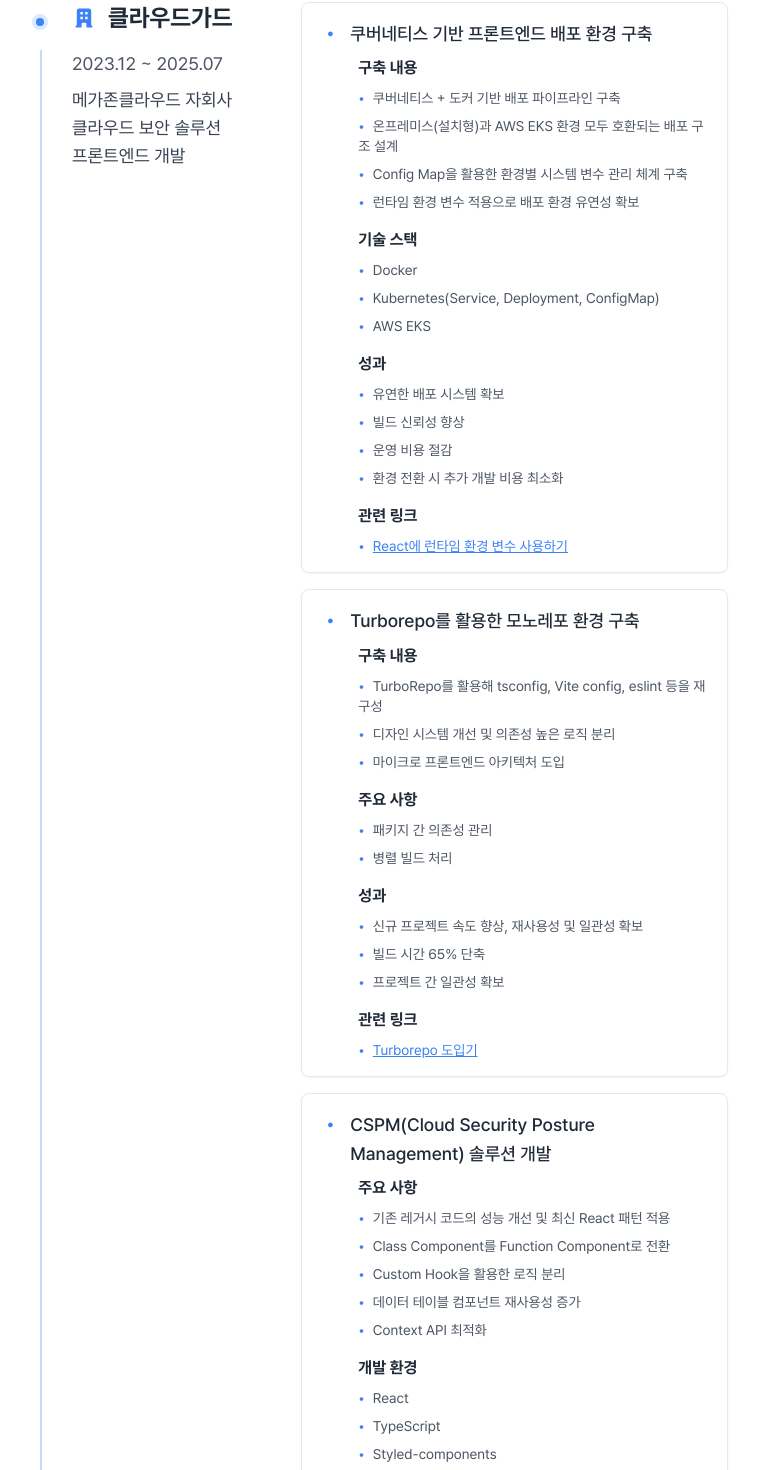
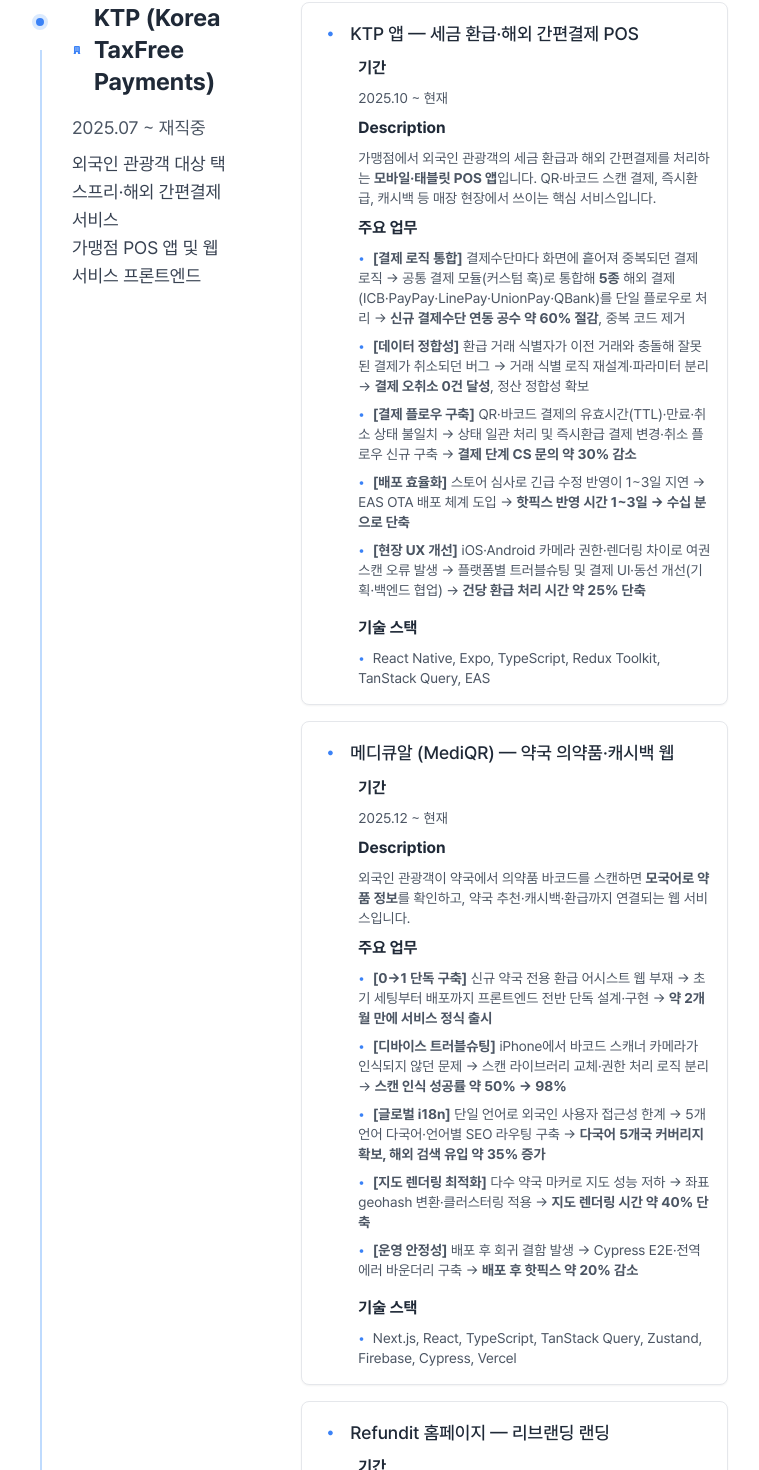
Before and after one commit to yongseong2/portfolio, a React (Vite) app: page / in a window 1280 px wide. Shown: the part 1160-2630 px from the top of the page, without its empty margins (392-1151 px from the left). Built offline with nearby package versions, Linux system fonts and the light colour scheme.

Commit message:
Feat: career, skill 업데이트

```diff
--- a/src/data/career.ts
+++ b/src/data/career.ts
@@ -12,156 +12,147 @@
 export const careerData: Career[] = [
   {
     category: '프론트엔드 개발',
-    title: '클라우드가드',
-    period: '2023.12 ~ 2025.07',
-    description: '메가존클라우드 자회사\n클라우드 보안 솔루션 프론트엔드 개발',
+    title: 'KTP (Korea TaxFree Payments)',
+    period: '2025.07 ~ 재직중',
+    description:
+      '외국인 관광객 대상 택스프리·해외 간편결제 서비스\n가맹점 POS 앱 및 웹 서비스 프론트엔드',
     details: [
       {
-        title: '쿠버네티스 기반 프론트엔드 배포 환경 구축',
+        title: 'KTP 앱 — 세금 환급·해외 간편결제 POS',
         description: `
-### 구축 내용
-- 쿠버네티스 + 도커 기반 배포 파이프라인 구축
-- 온프레미스(설치형)과 AWS EKS 환경 모두 호환되는 배포 구조 설계
-- Config Map을 활용한 환경별 시스템 변수 관리 체계 구축
-- 런타임 환경 변수 적용으로 배포 환경 유연성 확보
+### 기간
+2025.10 ~ 현재
+
+### Description
+가맹점에서 외국인 관광객의 세금 환급과 해외 간편결제를 처리하는 **모바일·태블릿 POS 앱**입니다. QR·바코드 스캔 결제, 즉시환급, 캐시백 등 매장 현장에서 쓰이는 핵심 서비스입니다.
+
+### 주요 업무
+- **[결제 로직 통합]** 결제수단마다 화면에 흩어져 중복되던 결제 로직 → 공통 결제 모듈(커스텀 훅)로 통합해 **5종** 해외 결제(ICB·PayPay·LinePay·UnionPay·QBank)를 단일 플로우로 처리 → **신규 결제수단 연동 공수 약 60% 절감**, 중복 코드 제거
+- **[데이터 정합성]** 환급 거래 식별자가 이전 거래와 충돌해 잘못된 결제가 취소되던 버그 → 거래 식별 로직 재설계·파라미터 분리 → **결제 오취소 0건 달성**, 정산 정합성 확보
+- **[결제 플로우 구축]** QR·바코드 결제의 유효시간(TTL)·만료·취소 상태 불일치 → 상태 일관 처리 및 즉시환급 결제 변경·취소 플로우 신규 구축 → **결제 단계 CS 문의 약 30% 감소**
+- **[배포 효율화]** 스토어 심사로 긴급 수정 반영이 1~3일 지연 → EAS OTA 배포 체계 도입 → **핫픽스 반영 시간 1~3일 → 수십 분으로 단축**
+- **[현장 UX 개선]** iOS·Android 카메라 권한·렌더링 차이로 여권 스캔 오류 발생 → 플랫폼별 트러블슈팅 및 결제 UI·동선 개선(기획·백엔드 협업) → **건당 환급 처리 시간 약 25% 단축**
 
 ### 기술 스택
-- Docker
-- Kubernetes(Service, Deployment, ConfigMap)
-- AWS EKS
-
-### 성과
-- 유연한 배포 시스템 확보
-- 빌드 신뢰성 향상
-- 운영 비용 절감
-- 환경 전환 시 추가 개발 비용 최소화
-
-### 관련 링크
-- [React에 런타임 환경 변수 사용하기](https://velog.io/@yongseong2/React%EC%97%90-%EB%9F%B0%ED%83%80%EC%9E%84-%ED%99%98%EA%B2%BD-%EB%B3%80%EC%88%98-%EC%82%AC%EC%9A%A9%ED%95%98%EA%B8%B0)
+- React Native, Expo, TypeScript, Redux Toolkit, TanStack Query, EAS
 `,
       },
       {
-        title: 'Turborepo를 활용한 모노레포 환경 구축',
+        title: '메디큐알 (MediQR) — 약국 의약품·캐시백 웹',
         description: `
-### 구축 내용
-- TurboRepo를 활용해 tsconfig, Vite config, eslint 등을 재구성
-- 디자인 시스템 개선 및 의존성 높은 로직 분리
-- 마이크로 프론트엔드 아키텍처 도입
+### 기간
+2025.12 ~ 현재
 
-### 주요 사항
-- 패키지 간 의존성 관리
-- 병렬 빌드 처리
+### Description
+외국인 관광객이 약국에서 의약품 바코드를 스캔하면 **모국어로 약품 정보**를 확인하고, 약국 추천·캐시백·환급까지 연결되는 웹 서비스입니다.
 
-### 성과
-- 신규 프로젝트 속도 향상, 재사용성 및 일관성 확보
-- 빌드 시간 65% 단축
-- 프로젝트 간 일관성 확보
+### 주요 업무
+- **[0→1 단독 구축]** 신규 약국 전용 환급 어시스트 웹 부재 → 초기 세팅부터 배포까지 프론트엔드 전반 단독 설계·구현 → **약 2개월 만에 서비스 정식 출시**
+- **[디바이스 트러블슈팅]** iPhone에서 바코드 스캐너 카메라가 인식되지 않던 문제 → 스캔 라이브러리 교체·권한 처리 로직 분리 → **스캔 인식 성공률 약 50% → 98%**
+- **[글로벌 i18n]** 단일 언어로 외국인 사용자 접근성 한계 → 5개 언어 다국어·언어별 SEO 라우팅 구축 → **다국어 5개국 커버리지 확보, 해외 검색 유입 약 35% 증가**
+- **[지도 렌더링 최적화]** 다수 약국 마커로 지도 성능 저하 → 좌표 geohash 변환·클러스터링 적용 → **지도 렌더링 시간 약 40% 단축**
+- **[운영 안정성]** 배포 후 회귀 결함 발생 → Cypress E2E·전역 에러 바운더리 구축 → **배포 후 핫픽스 약 20% 감소**
 
-### 관련 링크
-- [Turborepo 도입기](https://velog.io/@yongseong2/Turborepo-도입기)
-
-`,
-      },
-
-      {
-        title: 'CSPM(Cloud Security Posture Management) 솔루션 개발',
-        description: `
-### 주요 사항
-- 기존 레거시 코드의 성능 개선 및 최신 React 패턴 적용
-- Class Component를 Function Component로 전환
-- Custom Hook을 활용한 로직 분리
-- 데이터 테이블 컴포넌트 재사용성 증가
-- Context API 최적화
-
-### 개발 환경
-- React
-- TypeScript
-- Styled-components
-- React Query
-- Context API
-
-### 성과
-- 번들 사이즈 20% 이상 감소
-- 코드 유지보수성 향상
-- 컴포넌트 리렌더링 40% 감소
-- 상태 관리 코드 가독성 개선
+### 기술 스택
+- Next.js, React, TypeScript, TanStack Query, Zustand, Firebase, Cypress, Vercel
 `,
       },
       {
-        title: 'Cypress를 활용한 E2E 테스트 환경 구축',
+        title: 'Refundit 홈페이지 — 리브랜딩 랜딩',
         description: `
-### 주요 사항
-- 대표 기능 시나리오 별 자동화 테스트
-- API 연동 테스트
+### 기간
+2025.08 ~ 현재
 
-### 구현 내용
-- CI/CD 파이프라인 테스트 자동화
-- 테스트 결과 리포팅 시스템 구축
+### Description
+**리브랜딩**에 맞춘 마케팅 랜딩 및 **면세 신청** 웹사이트입니다.
 
-### 성과
-- 로그인부터 기능 시나리오를 자동화하여 잠재적 버그 사전 발견
-- 운영 환경 안정성 확보`,
+### 주요 업무
+- **[자체 인터랙션 구현]** 외부 스크롤 스냅 라이브러리가 다중 모니터·모바일 미지원 → 풀페이지 스크롤 스냅 인터랙션 직접 구현·해상도별 예외 처리 → **라이브러리 의존성 제거, 모바일 이탈률 약 20% 개선**
+- **[폼 완료율]** 다단계 면세 신청 폼 이탈 시 입력값 소실 → 전자서명 폼 상태 영속화(이탈 후 재진입 시 입력 유지) → **신청 완료율 약 25% 향상**
+- **[크로스 브라우저]** 사파리에서 전자서명 이미지 미노출 → 원인 분석 후 렌더링 방식 수정 → **서명 실패 문의 0건**
+- **[브랜드·SEO]** 검색 노출·브랜드 일관성 부재, 블로그 개별 컨텐츠 SEO 작업 → sitemap·JSON-LD·GA 셋업 및 디자인 시안 픽셀 단위 반영(디자인·마케팅 협업) → **주요 키워드 검색 1페이지 노출**
+
+### 기술 스택
+- Next.js, React, TypeScript, Zustand, framer-motion, react-hook-form, Zod
+`,
       },
       {
-        title: 'Webpack 빌드 시스템에서 Vite 마이그레이션',
+        title: '호텔 면세 솔루션 — 숙박 세금 환급',
         description: `
-### 마이그레이션 내용
-- Webpack v4에서 Vite로 전환
-- 빌드 설정 최적화
-- 개발 환경 개선
+### 기간
+2026.02 ~ 현재
 
-### 성과
-- 개발 서버 시작 시간 90% 단축
-- HMR 속도 대폭 개선
-- 빌드 시간 70% 감소`,
+### Description
+호텔 투숙객의 **숙박 세금 환급**을 처리하는 직원용 웹과, 투숙객이 직접 신청하는 **셀프 환급** 웹입니다.
+
+### 주요 업무
+- **[정산 정합성]** OTA 수수료율 미반영·미선택 버그로 환급액 오류 → 수수료율 기반 환급액 재계산 로직 구현·버그 수정 → **환급액 계산 오류 0건, 정산 정합성 확보**
+- **[업무 프로세스 간소화]** 수기 중심 환급 처리의 비효율 → 여권 MRZ 인증·다중 호텔 처리·온라인/워크인 이력 분리 → **건당 처리 시간 약 30% 단축**
+- **[운영 가시성]** 장애 추적·대응 어려움 → Sentry 글로벌 에러 처리·반려/완료 메일 플로우 구현 → **오류 탐지·대응 시간 단축**
+
+### 기술 스택
+- React, Vite, TypeScript, Zustand, TanStack Query, Sentry
+`,
       },
       {
-        title: '프론트 github actions + Code Deploy 배포 파이프라인 구축',
+        title: 'KTP 홈페이지 — 가맹점 신청·마케팅',
         description: `
-### 구축 내용
-- 쿠버네티스 + 도커 환경 이전 전 배포 파이프라인 구축
-- GitHub Actions 워크플로우 설계
-- AWS CodeDeploy 연동
+### 기간
+2025.07 ~ 현재
 
-### 자동화 항목
-- 코드 품질 검사 (ESLint, Prettier)
-- 테스트 자동 실행
-- 빌드 및 배포 프로세스
+### Description
+택스프리 서비스 소개, **가맹점 입점 신청**, 프로모션 웹사이트입니다.
 
-### 성과
-- 긴급 패치 대응 시간 단축`,
+### 주요 업무
+- **[전환율 실험]** 메인 페이지 전환율 정체 → A/B 테스트·해외결제 신청·블로그 구현(마케팅·기획 협업) → **메인 CTA 전환율 약 15% 개선, 유입률 높은 테스트 페이지 선택**
+- **[유지보수성]** 레거시 CSS 산재로 스타일 관리 비효율 → styled-components 마이그레이션·동적 sitemap·광고 트래킹 정비 → **검색 유입 증가, 스타일 유지보수 공수 절감**
+
+### 기술 스택
+- Next.js, React, TypeScript, TanStack Query, styled-components, AWS S3
+`,
+      },
+    ],
+  },
+  {
+    category: '프론트엔드 개발',
+    title: '클라우드 가드 (전 린아레나)',
+    period: '2024.12 ~ 2025.07',
+    description:
+      '메가존 클라우드 자회사\n클라우드 보안 솔루션 B2B SaaS 프론트엔드',
+    details: [
+      {
+        title: 'CSPM 솔루션 개발',
+        description: `
+### 주요 업무
+- **[레거시 현대화]** 노후 클래스형 코드로 유지보수 난이도 상 → 레거시 60% 이상 리팩토링·Function Component/Hooks 전환 → **신규 기능 개발 속도 향상, 가독성 개선**
+- **[체감 성능]** 대용량 클라우드 데이터 테이블 페이지네이션 깜빡임 → TanStack Query keepPreviousData 도입 → **페이지 전환 체감 지연 제거, 중복 API 요청 약 40% 감소**
+- **[협업 최적화]** 초기 렌더링 병목 → 백엔드와 API 호출 순서 조정 → **초기 로딩 약 30% 단축, 고객사 피드백 개선**
+
+### 기술 스택
+- React, TypeScript, styled-components, TanStack Query
+`,
       },
       {
-        title: 'Typespec을 활용한 API 명세 이전 작업',
+        title: '솔루션 도메인 별 분리 - Turborepo 모노레포 · E2E 테스트',
         description: `
-### 도입 배경
-- API 문서화 표준화
-- 타입 안정성 강화
-- 서버 개발자 편의성 향상
+### 주요 업무
+- **[모노레포 분리]** 서비스 간 컴포넌트·의존성 중복 → Turborepo·Storybook으로 공통 모듈 분리 → **중복 코드 제거, 빌드 시간 단축** ([Turborepo 도입기](https://velog.io/@yongseong2/Turborepo-%EB%8F%84%EC%9E%85%EA%B8%B0))
+- **[품질 자동화]** 수동 테스트로 회귀 결함 누락 → Cypress E2E로 로그인~진단 CRUD 전 구간 자동화 → **배포 전 회귀 결함 사전 차단**
+- **[협업 효율]** API 명세 소통 비용 → TypeSpec·Swagger·Mock API 환경 구축 → **프론트 선행 개발 가능, 연동 대기 시간 단축**
 
-### 구현 내용
-- 기존 API 명세 TypeSpec 파일로 변환
-- Swagger UI + TypeSpec 작성 환경 구축
-
-### 성과
-- 개발자 간 타입 관련 소통력 향상
-- 문서 유지보수 비용 절감`,
+### 기술 스택
+- Turborepo, Storybook, Cypress, TypeSpec
+`,
       },
       {
-        title: 'Next.js 기반 CSPM 솔루션 관리자 페이지 개발',
+        title: 'Kubernetes 배포 환경 구축',
         description: `
-### 주요 사항
-- 사용자 권한 관리
-- 실시간 로그 차트 구현
-- 계정 컴플라이언스 및 룰셋 관리 기능 구현
-- 실시간 로그 차트 구현
+### 주요 업무
+- **[빌드 신뢰성]** 환경별 변수 설정 이슈 → 런타임 환경 변수 적용 → **빌드 신뢰성 향상** ([블로그](https://velog.io/@yongseong2/React%EC%97%90-%EB%9F%B0%ED%83%80%EC%9E%84-%ED%99%98%EA%B2%BD-%EB%B3%80%EC%88%98-%EC%82%AC%EC%9A%A9%ED%95%98%EA%B8%B0))
+- **[배포 환경 구축]** 블루-그린 구분 불명확·배포 시점 제약 → Docker·K8s 파이프라인 구축(온프레미스·AWS EKS **3개 서비스**) → **일관된 배포 환경 확보**
 
 ### 기술 스택
-- Next.js 13
-- Chart.js
-
-### 성과
-- 고객사 계정 및 환경 문제 발생 시 신속한 대응 체계 구축
+- Docker, Kubernetes, AWS EKS
 `,
       },
     ],
--- a/src/data/skills.tsx
+++ b/src/data/skills.tsx
@@ -4,10 +4,12 @@
   SiReact,
   SiNextdotjs,
   SiTurborepo,
-  SiVuedotjs,
   SiYarn,
   SiGit,
   SiJira,
+  SiReactquery,
+  SiCypress,
+  SiSentry,
 } from 'react-icons/si';
 import { TbBrandReactNative } from 'react-icons/tb';
 
@@ -21,82 +23,92 @@
 export const skills: Skill[] = [
   {
     category: 'Language',
-    name: 'Typescript',
+    name: 'TypeScript',
     icon: <SiTypescript className='text-2xl text-[#3178C6]' />,
     description: `
-- 확장성을 위해 Typescript 사용을 주저하지 않습니다.
-- 객체 타입과 주요 tsconfig의 설정을 이해하고 있습니다.`,
+- 확장성과 안정성을 위해 TypeScript를 기본으로 사용하며, 제네릭·유틸리티 타입과 주요 tsconfig 옵션을 이해하고 타입 설계로 런타임 오류를 예방합니다.`,
   },
   {
     category: 'Language',
-    name: 'Javascript(ES6)',
+    name: 'JavaScript (ES6+)',
     icon: <SiJavascript className='text-2xl text-[#F7DF1E]' />,
-    description: `- ES6 자바스크립트 문법을 주로 활용합니다.
-- 코드의 재사용성과 가독성 향상을 위해 함수형 프로그래밍을 사용합니다.`,
+    description: `
+- ES6+ 문법을 주로 활용하며, 재사용성과 가독성 향상을 위해 함수형 프로그래밍을 지향합니다.`,
   },
   {
-    category: 'Framework/Library',
+    category: 'Framework / Library',
     name: 'React',
     icon: <SiReact className='text-2xl text-[#61DAFB]' />,
-    description: `- 아토믹 컴포넌트 설계 기반의 Storybook을 활용한 디자인 시스템을 서류로 남기며 구축해본 경험이 있습니다.
-- 프로젝트 초기 설정 및 최신 개발 환경 구축 (eslint, prettier, next.config.js, cypress)을 다수 해본 경험이 있습니다.
-- 최신 CSS in JS 를 사용했습니다. styled-components, emotion, tailwind 등 다양한 CSS 구조에 익숙합니다.
-- 불필요한 props drilling을 피하며, 전역 상태 관리 환경을 구축합니다.`,
+    description: `
+- 아토믹 컴포넌트 설계 기반의 Storybook 디자인 시스템을 문서로 남기며 구축한 경험이 있습니다.
+- 불필요한 props drilling을 지양하고 Zustand·Redux Toolkit·Jotai로 전역 상태 관리 환경을 구축합니다.
+- eslint·prettier·cypress 등 프로젝트 초기 설정과 최신 개발 환경 구축을 다수 경험했습니다.
+- styled-components·emotion·Tailwind 등 다양한 CSS-in-JS 구조에 익숙합니다.`,
   },
   {
-    category: 'Framework/Library',
-    name: 'Next.js 13',
+    category: 'Framework / Library',
+    name: 'React Native (Expo)',
+    icon: <TbBrandReactNative className='text-2xl text-[#61DAFB]' />,
+    description: `
+- vision-camera·BLE 등 네이티브 모듈을 연동하고, EAS Build/Update(OTA) 기반으로 앱을 배포·운영합니다.
+- iOS·Android 플랫폼 차이로 발생하는 카메라·렌더링 이슈를 트러블슈팅한 경험이 있습니다.`,
+  },
+  {
+    category: 'Framework / Library',
+    name: 'Next.js',
     icon: <SiNextdotjs className='text-2xl text-black dark:text-white' />,
     description: `
-- Next.js와 Postgres DB, Prisma를 활용한 풀스택 개발 경험이 있습니다.
-- data fetching을 활용하기 위해 axios 사용 대신 data 캐싱이 적용되는 라이브러리를 활용하였습니다.
-- SSR, SSG, ISR 적용을 고민하여 페이지를 설계한 경험이 있습니다.
-- SEO를 적용하여 배포 후 서비스 검색 결과를 상위에 노출 시킨 경험이 있습니다.`,
+- App Router 및 SSR·SSG·ISR을 고려해 페이지를 설계하고 fetching을 최적화합니다.
+- SEO를 적용해 배포 후 서비스 검색 결과를 상위에 노출시킨 경험이 있습니다.
+- Postgres·Prisma를 활용한 풀스택 개발 경험이 있습니다.`,
   },
   {
-    category: 'Framework/Library',
-    name: 'turborepo',
+    category: 'Framework / Library',
+    name: 'TanStack Query',
+    icon: <SiReactquery className='text-2xl text-[#FF4154]' />,
+    description: `
+- 서버 상태 캐싱·동기화로 API 호출을 체계화하고, keepPreviousData 등으로 화면 전환 끊김을 최소화합니다.`,
+  },
+  {
+    category: 'Framework / Library',
+    name: 'Turborepo',
     icon: <SiTurborepo className='text-2xl text-[#EF4444]' />,
     description: `
-- 세 가지의 서비스를 분기하며 의존성을 분리해본 경험이 있습니다.
-- 공통된 컴포넌트,페이지, 훅들을 package로 분리했습니다.`,
+- 세 가지 서비스를 분기하며 의존성을 분리하고, 공통 컴포넌트·페이지·훅을 package로 분리한 경험이 있습니다.`,
   },
   {
-    category: 'Framework/Library',
-    name: 'React Native',
-    icon: <TbBrandReactNative className='text-2xl text-[#61DAFB]' />,
-    description: `
-- React Native CLI의 주요 컴포넌트와 속성을 공식 문서를 참고하여 개발한 경험이 있습니다.
-- 플레이스토어 배포를 위해 검토사항을 고려하여 오류 테스팅과 빌드 최적화 과정을 경험하였습니다.`,
-  },
-  {
-    category: 'Framework/Library',
-    name: 'Vue',
-    icon: <SiVuedotjs className='text-2xl text-[#4FC08D]' />,
-    description: `
-- methods, computed, 그리고 watch 간의 차이점을 이해하며 프로젝트를 진행해본 경험이 있습니다.`,
-  },
-  {
-    category: 'Package Manager',
+    category: 'Package Manager / Build',
     name: 'Yarn Berry',
     icon: <SiYarn className='text-2xl text-[#2C8EBB]' />,
     description: `
-- React와 Next js에 도입하여 CI 향상, Zero Install을 구축한 경험이 있습니다.
-- 프로젝트의 요구사항에 맞게 Webpack과 Babel 설정을 수정 및 최적화한 경험이 있습니다.`,
+- Zero Install을 구축해 CI 속도를 향상시키고, 요구사항에 맞게 Webpack·Babel 설정을 수정·최적화한 경험이 있습니다.`,
+  },
+  {
+    category: 'Quality / Monitoring',
+    name: 'Cypress',
+    icon: <SiCypress className='text-2xl text-[#17202C]' />,
+    description: `
+- 핵심 사용자 시나리오를 E2E로 자동화해 배포 전 회귀 오류를 검증합니다.`,
+  },
+  {
+    category: 'Quality / Monitoring',
+    name: 'Sentry',
+    icon: <SiSentry className='text-2xl text-[#362D59]' />,
+    description: `
+- 글로벌 에러 모니터링을 연동해 운영 중 발생하는 장애를 추적·대응합니다.`,
   },
   {
     category: 'Collaboration & Tool',
     name: 'Git',
     icon: <SiGit className='text-2xl text-[#F05032]' />,
     description: `
-- Git Flow를 이해하며 master, develop, feature, hotfix 등의 브랜치 전략을 수립하여 개발을 진행하였습니다.`,
+- Git Flow를 이해하며 master·develop·feature·hotfix 브랜치 전략을 수립해 개발합니다.`,
   },
   {
     category: 'Collaboration & Tool',
     name: 'JIRA',
     icon: <SiJira className='text-2xl text-[#0052CC]' />,
     description: `
-- 애자일 기반의 프로젝트 관리를 진행하였습니다.
-- 스프린트 단위로 일정을 조율하며 협업하였습니다.`,
+- 애자일 기반으로 스프린트 단위 일정을 조율하며 협업합니다.`,
   },
 ];
```
Also changed, not shown: 2 other files (tests, documents, lock files or other folders).
